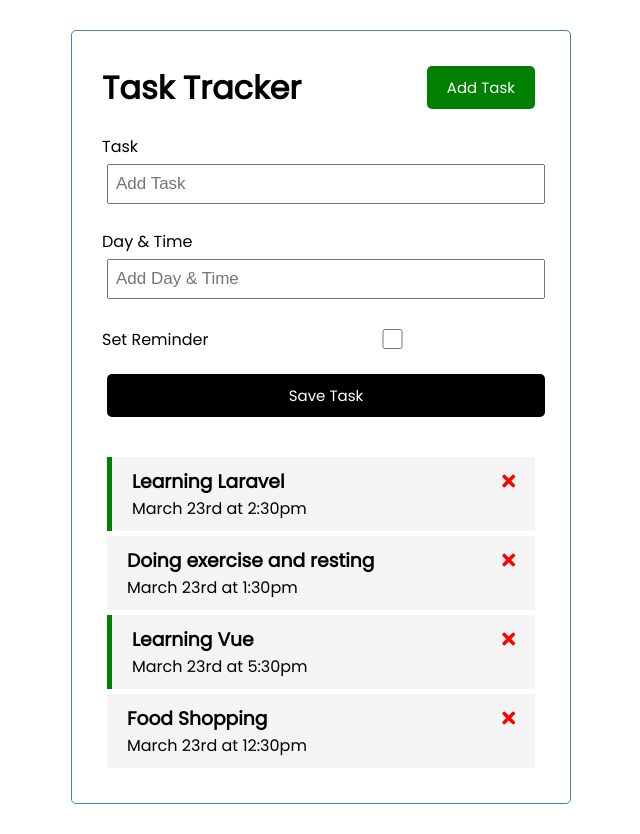
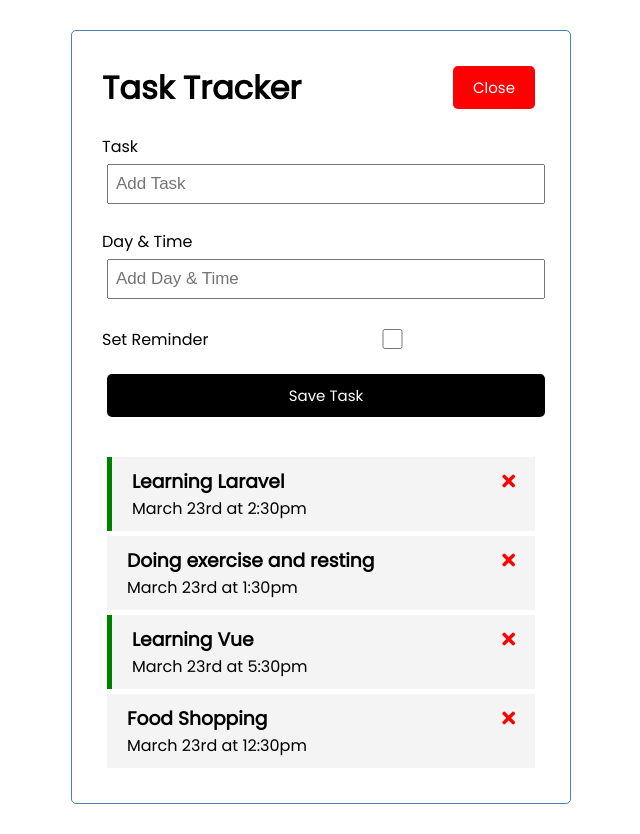
Before and after one commit to PrinceNiyonshuti/itenerary-tracker-vue, a Vue app: page / in a window 1280 px wide. Both pictures are taken after a click on the button "Add Task". Shown: the whole page, without its empty margins (319-959 px from the left). Built offline with nearby package versions, Linux system fonts and the light colour scheme.

Commit message:
Toggle Form & Template Conditionals

```diff
--- a/src/App.vue
+++ b/src/App.vue
@@ -2,8 +2,15 @@
 
 <template>
 	<div class="container">
-		<Header title="Task Tracker" />
-		<AddTask @add-task="addTask"/>
+		<Header
+      title="Task Tracker"
+      @toggle-add-task="toggleAddTask"
+      :showAddTask="showAddTask"
+    />
+    <div v-show="showAddTask">
+      <AddTask @add-task="addTask"/>
+    </div>
+
 		<Tasks
 			:tasks="tasks"
 			@delete-task="deleteTask"
@@ -26,9 +33,13 @@
 		data() {
 			return {
 				tasks: [],
+        showAddTask:false,
 			};
 		},
 		methods: {
+      toggleAddTask(){
+        this.showAddTask = !this.showAddTask
+      },
 			addTask(task) {
 				this.tasks = [...this.tasks, task];
 			},
--- a/src/components/Button.vue
+++ b/src/components/Button.vue
@@ -1,3 +1,5 @@
+<!-- @format -->
+
 <template>
 	<button @click="addTask()" :style="{ background: color }" class="btn">
 		{{ text }}
@@ -12,7 +14,7 @@
 		},
 		methods: {
 			addTask() {
-      console.log("Added Task");
+				this.$emit("toggle-add-task");
 			},
 		},
 	};
--- a/src/components/Header.vue
+++ b/src/components/Header.vue
@@ -3,7 +3,7 @@
 <template>
 	<header>
 		<h1>{{ title }}</h1>
-        <Button text='Add Task' color='green'/>
+        <Button :text="showAddTask? 'Close' : 'Add Task' " :color="showAddTask? 'red':'green' " @toggle-add-task="$emit('toggle-add-task')"/>
 	</header>
 </template>
 <script>
@@ -13,6 +13,7 @@
 		name: "Header",
 		props: {
 			title: String,
+            showAddTask:Boolean,
 		},
         components:{
             Button
```
Lines whose indentation alone changed are shown as unchanged.
